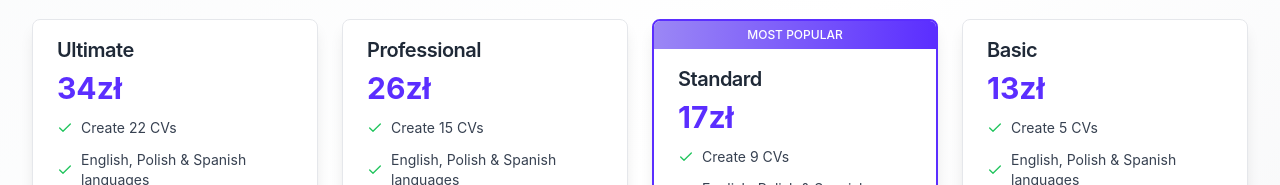
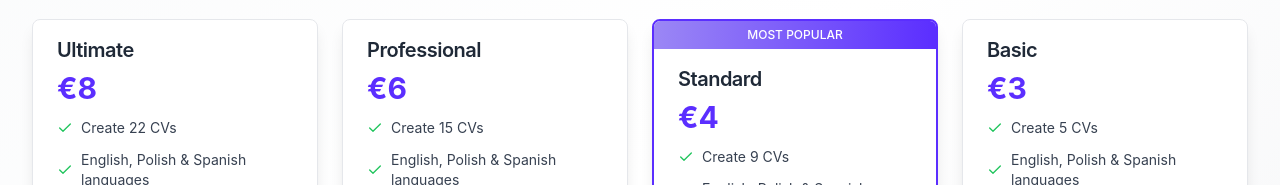
Before and after one commit to juliuszmandrosz/quick-cv, a Next.js app: page /checkout in a window 1280 px wide. Shown: the part 327-512 px from the top of the page. Built offline with nearby package versions, Linux system fonts and the light colour scheme; no server answers.

Commit message:
change default currency in checkout

```diff
--- a/app/checkout/components/subscriptions.tsx
+++ b/app/checkout/components/subscriptions.tsx
@@ -137,7 +137,7 @@ export default function SubscriptionClient() {
   const lang = searchParams.get("lang") || "en";
 
   const [mounted, setMounted] = useState(false);
-  const [currency, setCurrency] = useState<"EUR" | "PLN">("PLN");
+  const [currency, setCurrency] = useState<"EUR" | "PLN">("EUR");
   const { t } = useLanguage();
 
   const currencyRates: CurrencyRates = {
```
